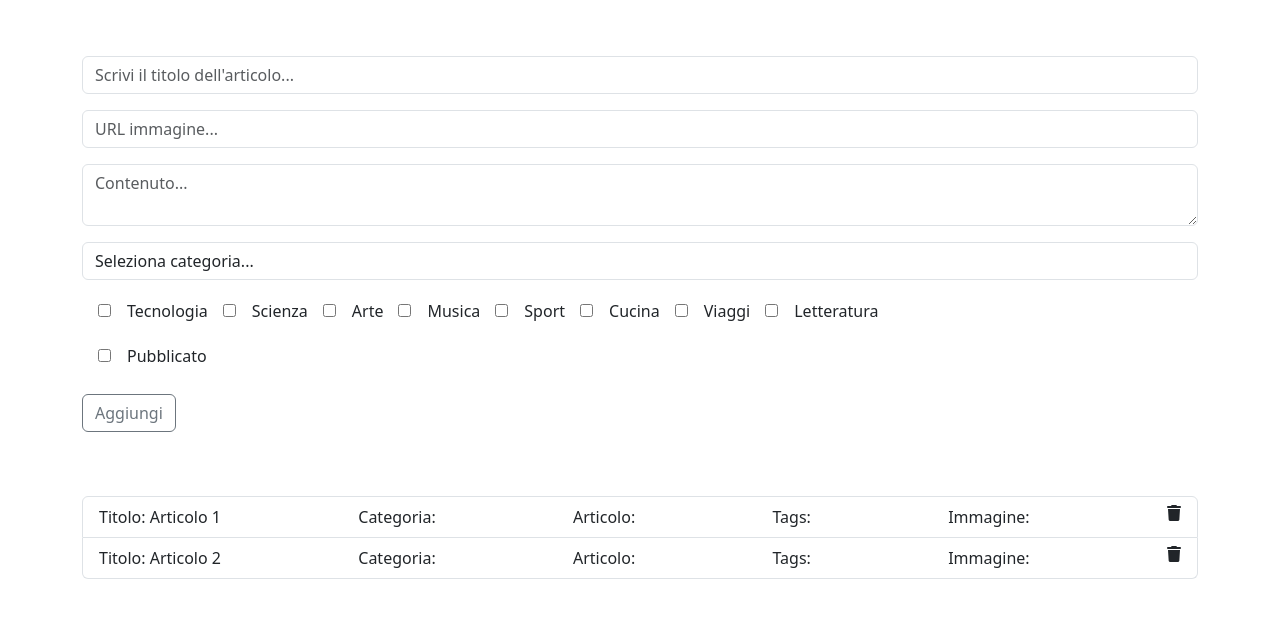
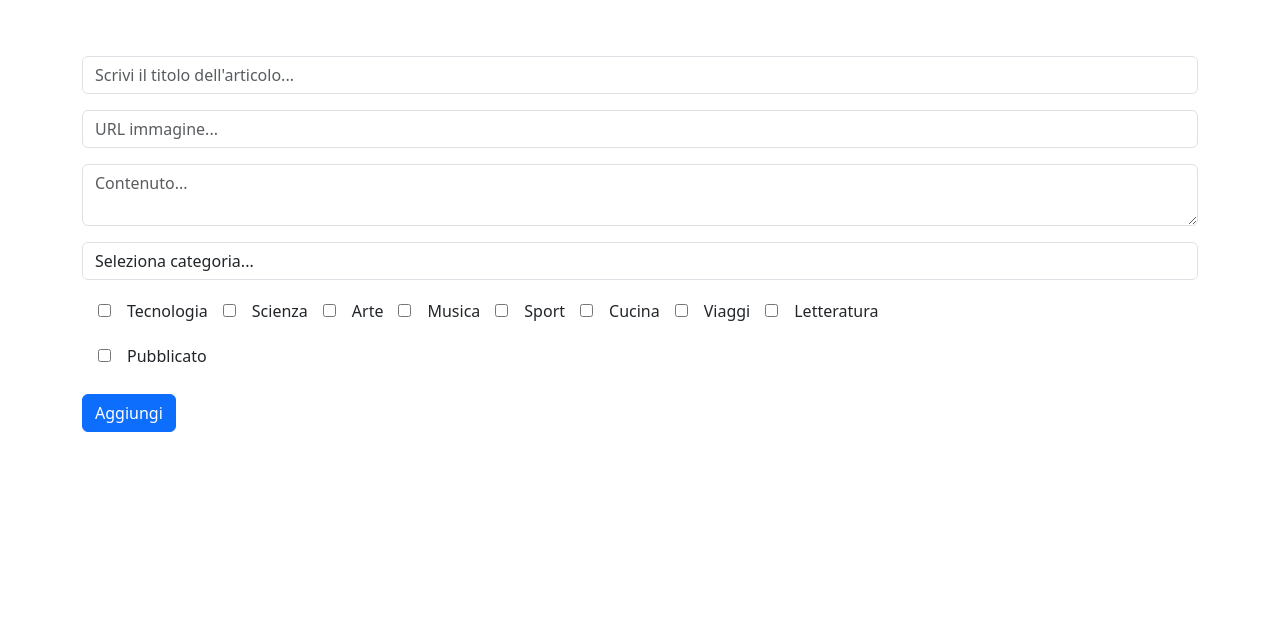
Before and after one commit to Stefanospedicato/react-form-multifield, a React (Vite) app: page / in a window 1280 px wide. Shown: the top 618 px of the page. Built offline with nearby package versions, Linux system fonts and the light colour scheme.

Commit message:
feat: add published property

```diff
--- a/src/assets/components/Form.jsx
+++ b/src/assets/components/Form.jsx
@@ -1,9 +1,6 @@
-import { useState } from "react";
+import { useEffect, useState } from "react";
 
-const list = [
-  { id: 1, text: "Articolo 1" },
-  { id: 2, text: "Articolo 2" },
-];
+const list = [];
 
 const tags = [
   { id: 1, name: "Tecnologia" },
@@ -26,6 +23,12 @@ const Form = () => {
     tags: [],
     published: false,
   });
+
+  useEffect(() => {
+    if (newTask.published) {
+      alert("Articolo pubblicato!");
+    }
+  }, [newTask.published]);
 
   const handlerSubmit = (e) => {
     e.preventDefault();
@@ -103,7 +106,7 @@ const Form = () => {
           </div>
           <div className="input-group">
             {tags.map((tag) => (
-              <label>
+              <label key={tag.id}>
                 <input
                   type="checkbox"
                   name="tags"
@@ -115,8 +118,10 @@ const Form = () => {
                     setNewTask((prevTask) => ({
                       ...prevTask,
                       tags: checked
-                        ? [...prevTask.tags, value]
-                        : prevTask.tags.filter((tag) => tag !== value),
+                        ? [...prevTask.tags, parseInt(value, 10)]
+                        : prevTask.tags.filter(
+                            (tag) => tag !== parseInt(value, 10)
+                          ),
                     }));
                   }}
                 />
@@ -136,7 +141,7 @@ const Form = () => {
               Pubblicato
             </label>
           </div>
-          <button className="btn btn-outline-secondary my-3" type="submit">
+          <button className="btn btn-primary my-3" type="submit">
             Aggiungi
           </button>
         </form>
@@ -148,11 +153,16 @@ const Form = () => {
               key={task.id}
               className="list-group-item d-flex justify-content-between"
             >
-              <div>Titolo: {task.text}</div>
-              <div>Categoria: {task.category}</div>
-              <div>Articolo: {task.content}</div>
-              <div>Tags: {task.tags}</div>
-              <div>Immagine: {task.img}</div>
+              <div className="flex-column">
+                <h2>Titolo: {task.text}</h2>
+                <div>Categoria: {task.category}</div>
+                <div>Articolo: {task.content}</div>
+                <div>Tags: {task.tags}</div>
+                <div>
+                  Immagine: <img src={task.image} alt="immagine articolo" />
+                </div>
+                <div>Pubblicato: {task.published ? "Si" : "No"} </div>
+              </div>
               <i
                 className="fa-solid fa-trash"
                 onClick={() => handlerRemove(task.id)}
--- a/src/index.css
+++ b/src/index.css
@@ -4,3 +4,7 @@
     color: red;
   }
 }
+
+.flex-column div,h2{
+  margin: 20px;
+}
```
